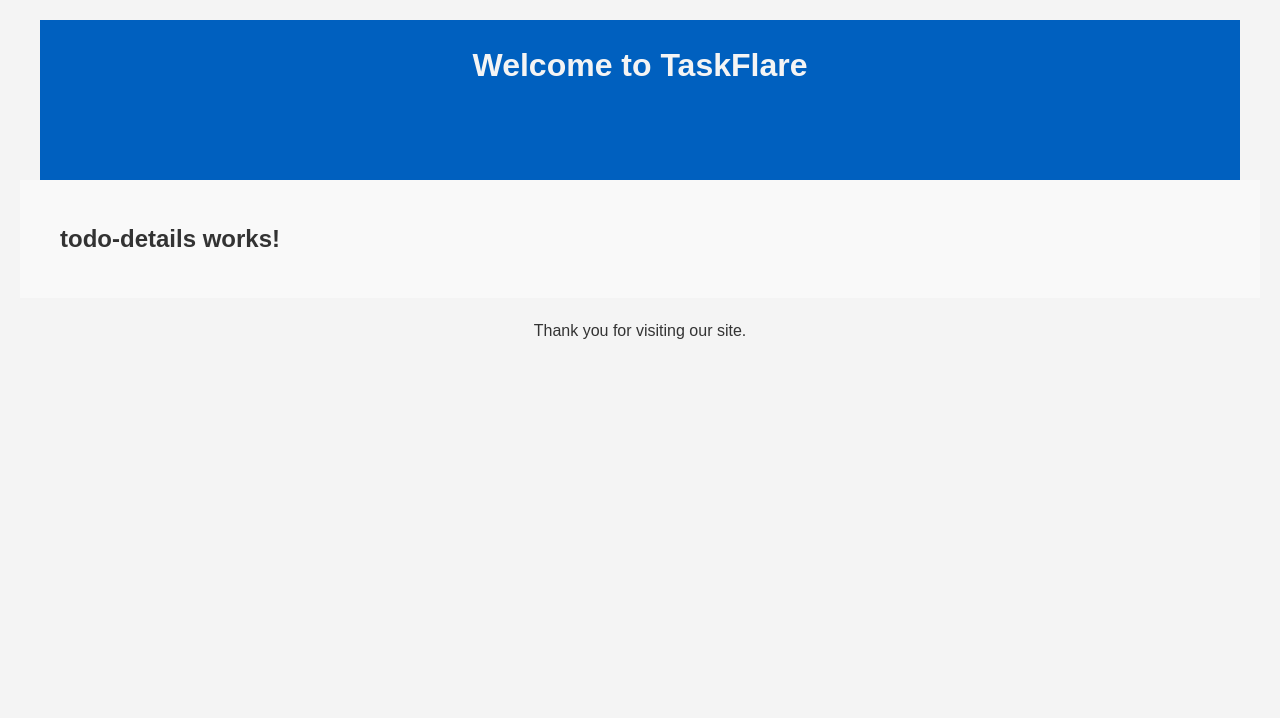
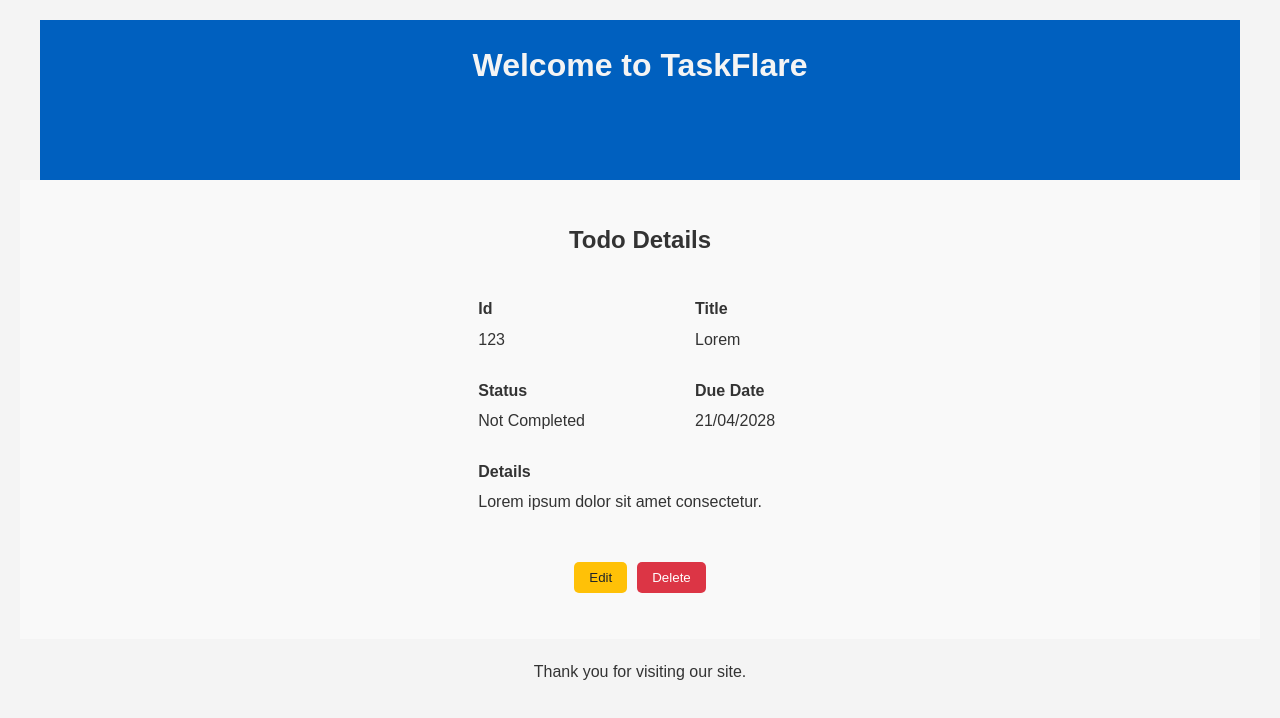
Before and after one commit to imkanhaiya/task-flare, an Angular app: page /todo-details in a window 1280 px wide. Shown: the top 718 px of the page. Built offline with nearby package versions, Linux system fonts and the light colour scheme.

Commit message:
Fix Form Validation Visual Feedback to show correctly and add layout to todo-details page

```diff
--- a/src/app/add-todo/add-todo.component.html
+++ b/src/app/add-todo/add-todo.component.html
@@ -13,7 +13,7 @@
                 <label for="id">Id</label>
                 <input type="text" name="id" id="id" #id="ngModel"
                 [required]="model.id !== undefined" [(ngModel)]="model.id">
-                <div class="danger" [hidden]="id.pristine || id.valid">
+                <div class="danger" [hidden]="id.pristine && id.untouched || id.valid">
                 Id is required
                 </div>
             </div>
@@ -21,7 +21,7 @@
             <div class="form-item">
                 <label for="title">Title</label>
                 <input type="text" name="title" id="title" #title="ngModel" [required]="model.title !== undefined" [(ngModel)]="model.title">
-                <div class="danger" [hidden]="title.pristine || title.valid">
+                <div class="danger" [hidden]="title.pristine && title.untouched || title.valid">
                     Title is required
                 </div>
             </div>
@@ -29,7 +29,7 @@
             <div class="form-item">
                 <label for="details">Details</label>
                 <input type="text" name="details" id="details" #details="ngModel" [required]="model.details !== undefined" [(ngModel)]="model.details">
-                <div class="danger" [hidden]="details.pristine || details.valid" >
+                <div class="danger" [hidden]="details.pristine && title.untouched || details.valid" >
                     Details are required
                 </div>
             </div>
@@ -39,7 +39,7 @@
                 <select name="status" id="status" #status="ngModel" [required]="model.status !== 'Select'" [(ngModel)]="model.status">
                     <option *ngFor="let status of getTodoStatus()" [value]="todoStatus[status]" [disabled]="todoStatus[status] === 'Select'">{{todoStatus[status]}}</option>
                 </select>
-                <div class="danger" [hidden]="status.pristine || status.valid">
+                <div class="danger" [hidden]="status.pristine && status.untouched || status.valid">
                     Status is required
                 </div>
             </div>
@@ -47,7 +47,7 @@
             <div class="form-item">
                 <label for="due_date">Due Date: </label>
                 <input type="Date" name="due_date" id="due_date" #dueDate="ngModel" [required]="model.due_date !== undefined" [(ngModel)]="model.due_date">
-                <div class="danger" [hidden]="dueDate.pristine || (dueDate.valid && dueDate.dirty)">
+                <div class="danger" [hidden]="dueDate.pristine && dueDate.untouched || dueDate.valid">
                     Date is required
                 </div>
             </div>
--- a/src/app/todo-details/todo-details.component.css
+++ b/src/app/todo-details/todo-details.component.css
@@ -0,0 +1,30 @@
+.details-container {
+    display: flex;
+    flex-direction: column;
+    align-items: center;
+}
+
+.todo-details-area {
+    display: grid;
+    grid-template-columns: 1fr 1fr;
+    grid-column-gap: 100px;
+    grid-row-gap: 10px;
+}
+
+.todo-details-area > div:nth-child(5) {
+    grid-column: 1 / span 2;
+}
+
+div {
+    padding: 5px;
+}
+
+h4 {
+    margin-bottom: 5px;
+    max-width: 100%;
+}
+
+p {
+    margin-bottom: 5px;
+    max-width: 100%;
+}
--- a/src/app/todo-details/todo-details.component.html
+++ b/src/app/todo-details/todo-details.component.html
@@ -1,3 +1,40 @@
-<div class="container details-container">
-    <h2>todo-details works!</h2>
+<div class="details-container">
+
+    <section class="h2">
+        <h2>Todo Details</h2>
+    </section>
+
+    <section class="todo-details-area">
+
+        <div>
+            <h4>Id</h4>
+            <p>123</p>
+        </div>
+
+        <div>
+            <h4>Title</h4>
+            <p>Lorem</p>
+        </div>
+
+        <div>
+            <h4>Status</h4>
+            <p>Not Completed</p>
+        </div>
+
+        <div>
+            <h4>Due Date</h4>
+            <p>21/04/2028</p>
+        </div>
+
+        <div>
+            <h4>Details</h4>
+            <p>Lorem ipsum dolor sit amet consectetur.</p>
+        </div>
+    </section>
+
+    <section class="action-buttons">
+        <button class="btn button-edit">Edit</button>
+        <button class="btn button-delete">Delete</button>
+    </section>
+
 </div>
```
